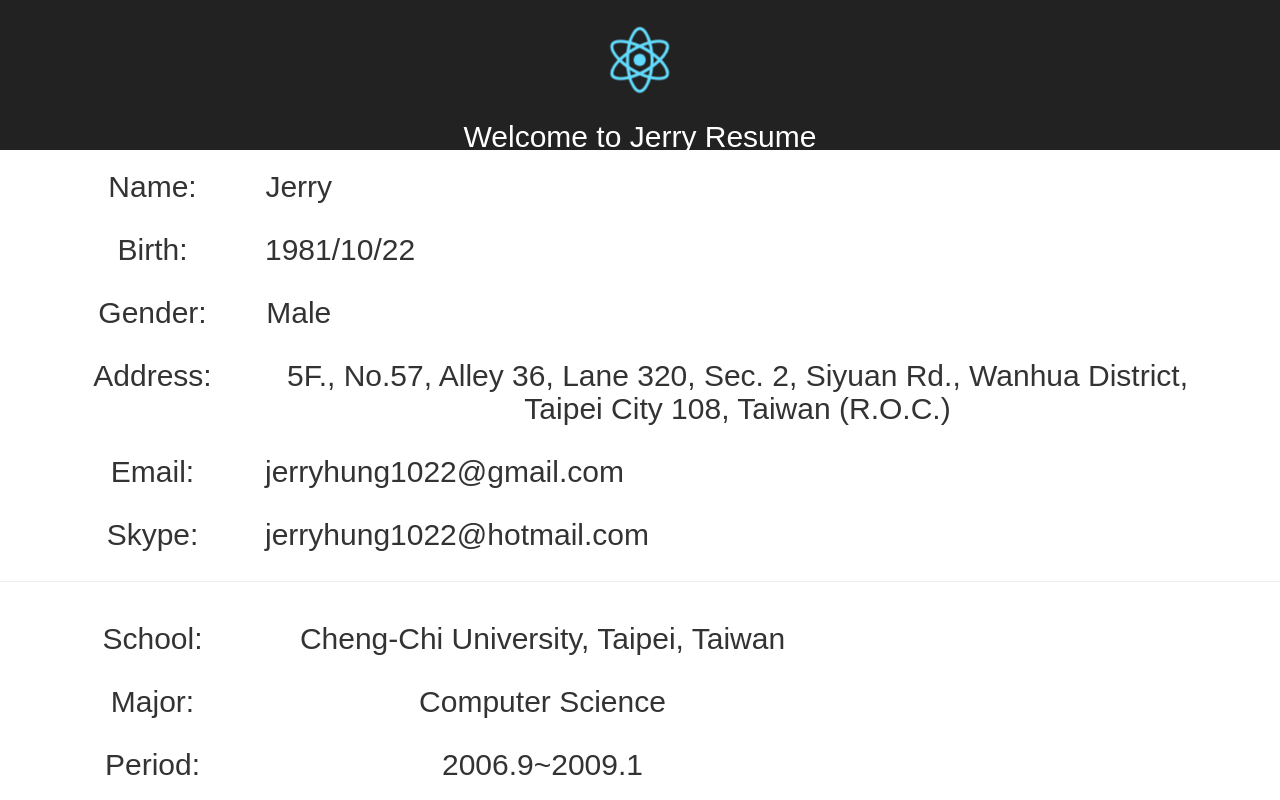
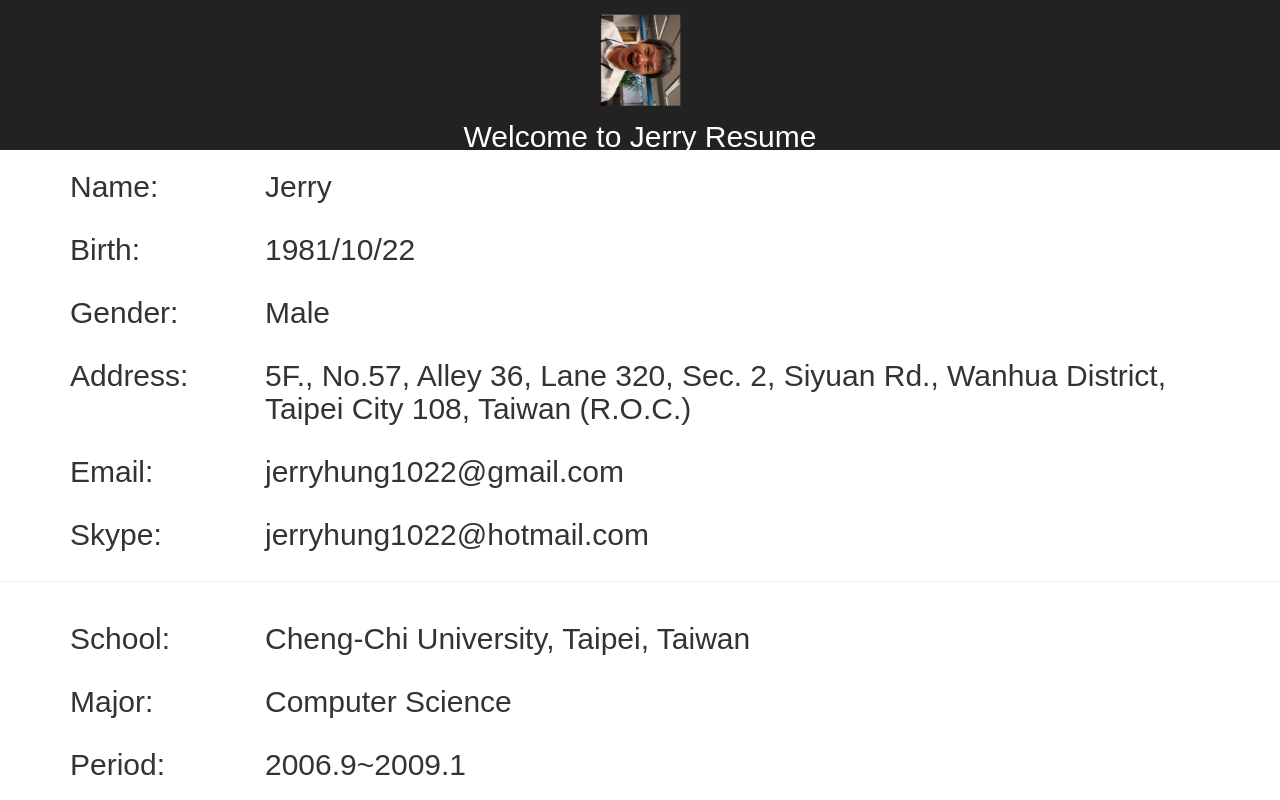
Before and after one commit to jerry1022/my_reactjs_resume, a React (Create React App) app: page / in a window 1280 px wide. Shown: the top 800 px of the page. Built offline with nearby package versions, Linux system fonts and the light colour scheme.

Commit message:
Modified css and logo

```diff
--- a/src/App.js
+++ b/src/App.js
@@ -11,10 +11,12 @@
 class App extends Component {
   render() {
     return (
-      <div className="App">
-        <div className="App-header">
-          <img src={logo} className="App-logo" alt="logo" />
-          <h2>Welcome to Jerry Resume</h2>
+      <div>
+        <div className="App">
+          <div className="App-header">
+            <img src='images/face.png' className="App-logo" alt="logo" />
+            <h2>Welcome to Jerry Resume</h2>
+          </div>
         </div>
         <Profile />
         <hr />
```
